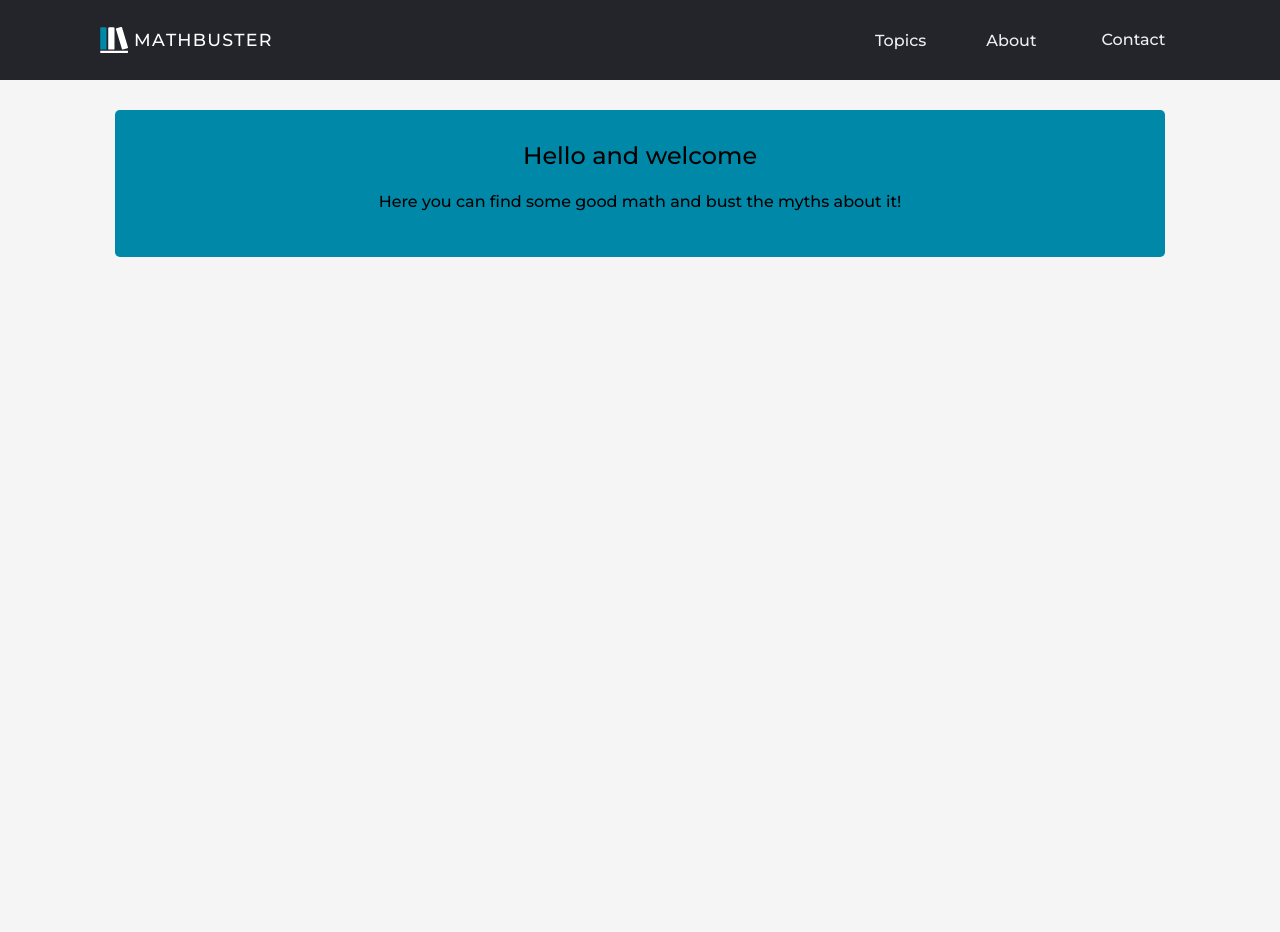
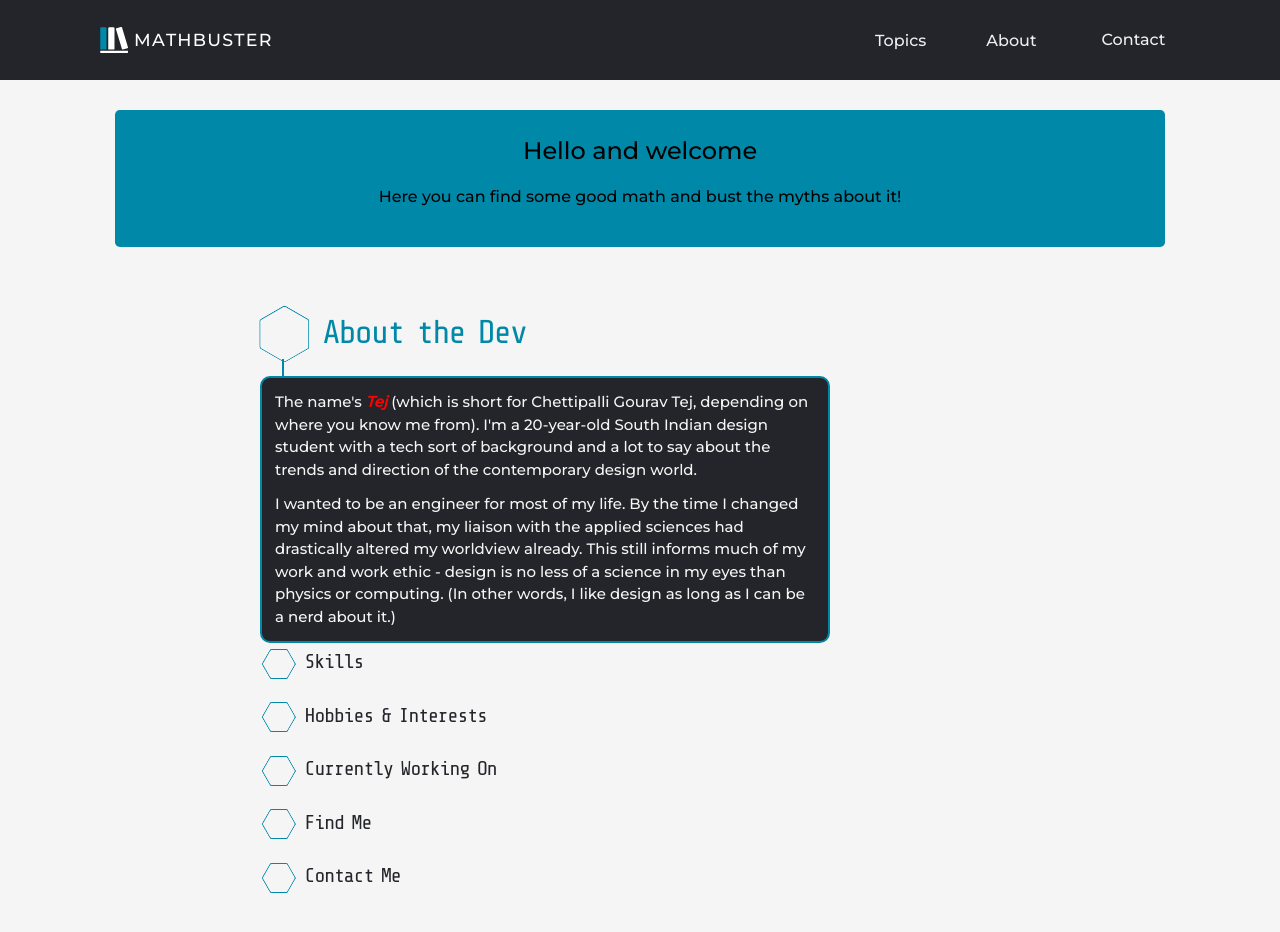
Before and after one commit to tej-c/math-tut-site-angular-js-html-css, an Angular app: page /basics in a window 1280 px wide. Before the commit this address led to /. Shown: the top 932 px of the page. Before the commit the page ends 800 px from the top, so only its background shows below. Built offline with nearby package versions, Linux system fonts and the light colour scheme.

Commit message:
basics comp and some front end changes

```diff
--- a/src/app/app-routing.module.ts
+++ b/src/app/app-routing.module.ts
@@ -1,10 +1,12 @@
+import { BasicsComponent } from './topics/basics/basics.component';
 import { ContComponent } from './useri/cont/cont.component';
 import { NgModule, Component } from '@angular/core';
 import { Routes, RouterModule } from '@angular/router';
 
 
 const routes: Routes = [
-  {path:'con', component:ContComponent}
+  {path:'contact', component:ContComponent},
+  {path:'basics', component:BasicsComponent}
 ];
 
 @NgModule({
--- a/src/app/app.component.css
+++ b/src/app/app.component.css
@@ -9,3 +9,12 @@ h3{
     font-family: "Montserrat", sans-serif;
     color: black;
 }
+
+div{margin-top: 0px;
+    background-color: whitesmoke;
+    margin-left: 100px;
+    margin-bottom: 0px;
+    margin-right: 100px;
+    padding-bottom: 0px;
+    padding-top: 0px;
+}
--- a/src/app/app.component.html
+++ b/src/app/app.component.html
@@ -2,5 +2,7 @@
     <app-lay>
         <h1>Hello and welcome</h1>
         <h3>Here you can find some good math and bust the myths about it!</h3>
-        <router-outlet></router-outlet>
     </app-lay>
+<div class="jumbotron">
+    <router-outlet></router-outlet>
+</div>
--- a/src/app/app.module.ts
+++ b/src/app/app.module.ts
@@ -5,6 +5,7 @@ import { AppRoutingModule } from './app-routing.module';
 import { AppComponent } from './app.component';
 import { UseriModule } from './useri/useri.module';
 import { BrowserAnimationsModule } from '@angular/platform-browser/animations';
+import { TopicsModule } from './topics/topics.module';
 
 
 @NgModule({
@@ -15,7 +16,8 @@ import { BrowserAnimationsModule } from '@angular/platform-browser/animations';
     BrowserModule,
     AppRoutingModule,
     UseriModule,
-    BrowserAnimationsModule
+    BrowserAnimationsModule,
+    TopicsModule
 
   ],
   providers: [],
--- /dev/null
+++ b/src/app/topics/basics/basics.component.css
@@ -0,0 +1,144 @@
+body {
+    margin: 0;
+    font-family: "Montserrat", sans-serif;
+    font-size:15px;
+    color: whitesmoke;
+    background-color: whitesmoke;
+    overflow-x:hidden;
+}
+
+main {
+    position:relative;
+    padding:7vh 0 10vh;
+    opacity:0;
+    margin-top:-5px;
+}
+
+@media all and (min-width:670px) {
+    main {
+        width: 570px;
+        margin-left: 10vw;
+    }
+}
+
+@media all and (max-width:670px) {
+    main { margin:0 15px }
+}
+
+
+h1, h2 {
+    position:relative;
+    display:flex;
+    align-items:center;
+    font-family: 'Share Tech mono', monospace;
+    line-height: 1em;
+    word-spacing:-.1em;
+    letter-spacing:-.05em;
+    transition:.2s all ease;
+    margin-left:10px;
+    margin-bottom:15px;
+}
+
+h1 span, h2 span {
+    padding:5px 7px;
+    border-radius:10px;
+    box-sizing:border-box;
+}
+.hex{
+    transition: all 0.3s ease 0s;
+}
+
+h1 { font-size:2.2em }
+h2 { cursor:pointer }
+p:first-child { margin-top:0 }
+p:last-child { margin-bottom:0 }
+
+.subtext {
+    position:relative;
+    border-radius:10px;
+    background: #24252a;
+    border:2.5px solid;
+    padding:13px;
+    line-height:1.5em;
+}
+
+.subtext:not(#main) {
+    display:none;
+}
+
+.subtext ul { margin:0; padding:0 25px; }
+
+.subtext a {
+    color:whitesmoke;
+    text-decoration:none;
+    cursor:pointer;
+    transition: all 0.3s ease 0s;
+}
+
+.subtext:before {
+    content:'';
+    position:absolute;
+    width:1px;
+    background:#0088a9;
+    left:1.2em;
+    height:1.2em;
+    top:calc(-1.2em - 1px);
+    padding-left: 1.5px;
+    margin-left: 2.2px;
+
+}
+.subtext.coll:before {
+    left:1em;
+    height:1.2em;
+    top:calc(-1.2em - 1px);
+}
+
+.hex:hover {
+    transform:rotate(30deg);
+}
+
+.hex, .hex:before, .hex:after {
+    height:1.5em;
+    width:.88em;
+    border:solid;
+    border-width:1.5px 0;
+    border-radius:2px;
+    box-sizing:border-box;
+    margin-top: 5.5px;
+    margin-bottom: 3px;
+}
+
+main .hex {
+    position:relative;
+    display:inline-block;
+    margin-right:.5em;
+    transition: all 0.3s ease 0s;
+}
+
+.hex:before, .hex:after {
+    content:'';
+    position:absolute;
+    margin-top:-1px;
+}
+
+.hex:before { transform:rotate(60deg); }
+.hex:after { transform:rotate(-60deg); }
+
+.hex, .hex:before, .hex:after, .subtext {
+    border-color:#0088a9;
+}
+
+.hex.moved {
+    transform:rotate(30deg);
+}
+.subtext a:hover {
+    color:#0088a9;
+}
+
+span{
+    color: #24252a;
+    transition: all 0.3s ease 0s;
+}
+.span, span:hover{
+    color: #0088a9;
+}
--- /dev/null
+++ b/src/app/topics/basics/basics.component.html
@@ -0,0 +1,55 @@
+<html>
+
+<head>
+    <script src="https://code.jquery.com/jquery-2.2.4.min.js" integrity="sha256-BbhdlvQf/xTY9gja0Dq3HiwQF8LaCRTXxZKRutelT44=" crossorigin="anonymous"></script>
+    <link href="https://fonts.googleapis.com/css?family=Montserrat:500&display=swap" rel="stylesheet">
+    <link href="https://fonts.googleapis.com/css?family=Share+Tech|Share+Tech+Mono" rel="stylesheet" />
+
+</head>
+
+<body>
+
+    <main id="content">
+        <h1>
+            <div class="hex moved"></div><span class="span">About the Dev</span></h1>
+        <div class="subtext" id="main">
+            <p>The name's <strong><i style="color: red;">Tej</i></strong>  (which is short for Chettipalli Gourav Tej, depending on where you know me from). I'm a 20-year-old South Indian design student with a tech sort of background and a lot to say about the trends and direction of the contemporary design
+                world.</p>
+            <p>I wanted to be an engineer for most of my life. By the time I changed my mind about that, my liaison with the applied sciences had drastically altered my worldview already. This still informs much of my work and work ethic - design is no less
+                of a science in my eyes than physics or computing. (In other words, I like design as long as I can be a nerd about it.)</p>
+        </div>
+        <h2>
+            <div class="hex"></div><span>Skills</span></h2>
+        <div class="subtext coll">
+            A good grasp of object-oriented programming and computing-related math as a whole. Proficient in CSS3 and HTML5; making significant inroads into JavaScript and JQuery. Adobe Illustrator is both enjoyable for me and putty in my hands. <i style="color:darkslateblue;">Putty.</i>            In addition to my knowledge of coding, I also speak five human languages and am in the process of learning a few more.
+        </div>
+        <h2>
+            <div class="hex"></div><span>Hobbies & Interests</span></h2>
+        <div class="subtext coll">
+            Small indie coding projects (semi-professionally). Music (unprofessionally). Massively multiplayer online games (clumsily). Cooking (hungrily).
+        </div>
+        <h2>
+            <div class="hex"></div><span>Currently Working On</span></h2>
+        <div class="subtext coll">
+            An accessibility app for Android, a couple of desktop themes for a blogging platform I casually use, and a photography project detailing the interplay of natural and artifical in urban environments.
+        </div>
+
+        <h2>
+            <div class="hex"></div><span>Find Me</span></h2>
+        <div class="subtext coll">
+            <a>Twitter</a> | <a>Tumblr</a> | <a>Codepen</a> | <a>Behance</a>
+        </div>
+
+        <h2>
+            <div class="hex"></div><span>Contact Me</span></h2>
+        <div class="subtext coll">
+            <ul>
+                <li>Phone: +91 92 90 44 44 63</li>
+                <li>E-mail: <a>tej@yahoo.com</a></li>
+                <li>Discord: <a>tej#0313</a></li>
+            </ul>
+        </div>
+    </main>
+</body>
+
+</html>
--- /dev/null
+++ b/src/app/topics/basics/basics.component.ts
@@ -0,0 +1,15 @@
+import { Component, OnInit } from '@angular/core';
+
+@Component({
+  selector: 'app-basics',
+  templateUrl: './basics.component.html',
+  styleUrls: ['./basics.component.css']
+})
+export class BasicsComponent implements OnInit {
+
+  constructor() { }
+
+  ngOnInit(): void {
+  }
+
+}
--- a/src/app/useri/head/head.component.html
+++ b/src/app/useri/head/head.component.html
@@ -14,14 +14,14 @@
                 <ul class="nav__links">
                     <li><button class="mat" mat-button [matMenuTriggerFor]="beforeMenu">Topics</button>
                         <mat-menu #beforeMenu="matMenu" xPosition="before">
-                          <button class="matt" mat-menu-item><a href="#">Item 1</a></button>
+                          <button class="matt" mat-menu-item><a href="basics">The Basics</a></button>
                           <button class="matt" mat-menu-item><a href="#">Item 2</a></button>
                         </mat-menu></li>
 
                     <li><a href="#">About</a></li>
                 </ul>
             </nav>
-            <a class="cta" href="con">Contact</a>
+            <a class="cta" href="contact">Contact</a>
         </header>
 
 
--- a/src/app/useri/lay/lay.component.css
+++ b/src/app/useri/lay/lay.component.css
@@ -1,8 +1,8 @@
 div{margin-top: 30px;
 background-color: #0088a9;
 margin-left: 115px;
-margin-bottom: 30px;
+margin-bottom: 0px;
 margin-right: 115px;
-padding-bottom: 25px;
-padding-top: 30px;
+padding-bottom: 20px;
+padding-top: 25px;
 }
```
Also changed, not shown: src/app/topics/topics.module.ts (added, +13 -0 lines), 1 other file (tests, documents, lock files or other folders).
